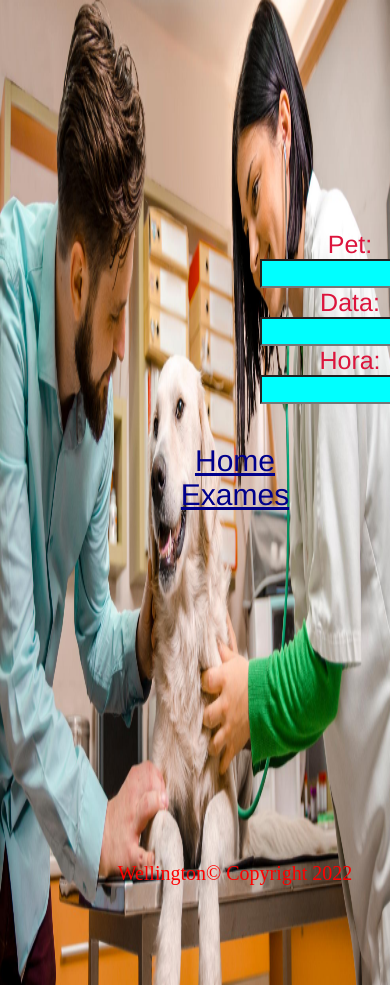
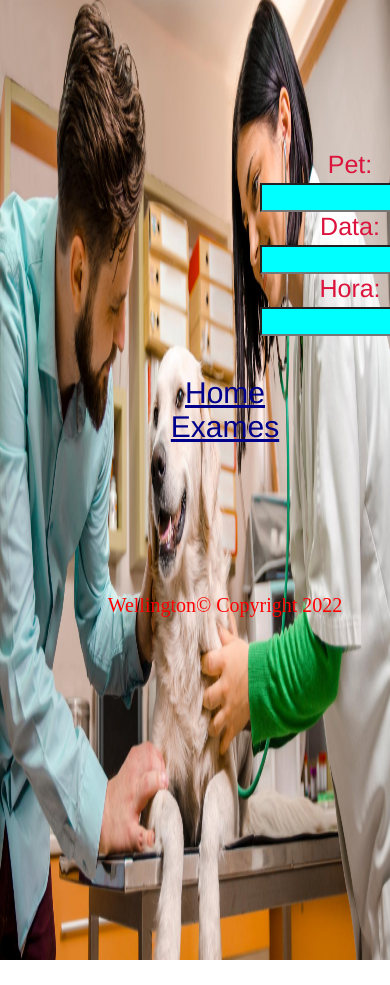
Before and after one commit to WellingtondeSouzaSaturnino/AnimalHospital, a plain HTML site: page assets/indexConsulta.html in a window 390 px wide. Shown: the top 985 px of the page. After the commit the page ends 960 px from the top, so only its background shows below. Drawn offline with Linux system fonts and the light colour scheme.

Commit message:
teste de imagem1

```diff
--- a/styles/styleBusca.css
+++ b/styles/styleBusca.css
@@ -74,6 +74,7 @@ div.container{
     font-size:20px;
     margin-top:30px;
     text-align: center;
+    color:white;
 }
 @media(max-width:800px){
 
@@ -93,7 +94,9 @@ div.container{
         background-size: 100% 100%;
         min-height: 100%;
         height: 760px;
-
+    }
+    input[type="text"]{
+        width: 300px;
     }
 
 
--- a/styles/styleConsultas.css
+++ b/styles/styleConsultas.css
@@ -7,17 +7,18 @@ body{
     width: 100%;
     height: 590px;
     padding: 100px 0;
-    background-image: url("/img/consulta1.png");
+    background-image: url("/img/consulta1.jpg");
     background-repeat: no-repeat;
     background-size: 100% 100%;
 }
 form{
-    display: flex;
-    justify-content: center;
-    margin-right: 20px;
+    /* display: flex; */
+    /* justify-content: center; */
+    text-align: center;
+    /* margin-right: 20px; */
     font-size:25px;
     color:crimson;
-    margin-top: 130px;
+    margin-top: 50px;
     font-family: "Helvetica Neue",Helvetica,Arial;
 }
 input[type="text"]{
@@ -37,11 +38,12 @@ a{
 }
 div.container{
     font-size:20px;
-    margin-top:350px;
+    margin-top:150px;
     text-align: center;
 }
 @media(max-width:800px){
     form{
+
         flex-direction: column;
         text-align: center;
         align-items: center;
--- a/styles/stylePet.css
+++ b/styles/stylePet.css
@@ -63,6 +63,10 @@ div.container{
 @media(max-width:800px){
     form{
         flex-direction: column;
+        font: size 20px;
+    }
+    input[type="text"]{
+        height: 30px;
     }
     botao{
         flex-direction: column;
--- a/styles/styleRelatorio.css
+++ b/styles/styleRelatorio.css
@@ -72,21 +72,23 @@ div.container{
     }
     form{
         flex-direction: column;
+
     }
     h1{
         flex-direction: column;
-        margin-bottom:100px;
+        margin-bottom:50px;
     }
     div{
         flex-direction: column;
     }
     div.botao{
         flex-direction: column;
+        margin-top: -20px;
         margin-bottom:10px;
     }
     div.link{
         flex-direction: column;
-        margin-top: 50px;
+        margin-top: 20px;
     }
     input{
         flex-direction: column;
--- a/styles/stylesCadastro.css
+++ b/styles/stylesCadastro.css
@@ -15,7 +15,7 @@ body{
 }
 h1{
     display:group;
-    margin-top:-40px;
+    margin-top:-60px;
     margin-bottom: 30px;
     text-decoration: underline;
     font-size:40px;
@@ -83,6 +83,7 @@ div.container{
 @media(max-width:800px){
     form{
         flex-direction: column;
+        margin-bottom: 20px;
     }
     div.form1{
         flex-direction: column;
@@ -96,7 +97,12 @@ div.container{
         height: 760px;
 
     }
+    h1{
+        font-size:35px;
+    }
+    a{
+        font-size:30px;
 
-
+    }
 
 }
--- a/styles/stylesExames.css
+++ b/styles/stylesExames.css
@@ -54,21 +54,22 @@ div.container{
     }
     form{
         flex-direction: column;
+        font-size: 20px;
     }
     input{
         flex-direction: column;
-        width:250px;
+        width:150px;
         margin-left: -30px;
     }
     div.link{
         flex-direction: column;
-        margin-top: 500px;
+        margin-top: 200px;
         margin-left: -30px;
 
 
     }
     div.container{
-        margin-top: 70px;
+        margin-top: 100px;
         margin-right: 70px;
     }
 
```
Also changed, not shown: assets/indexBusca.html (+1 -1 lines), img/consulta1.jpg (renamed from img/consulta1.png).
